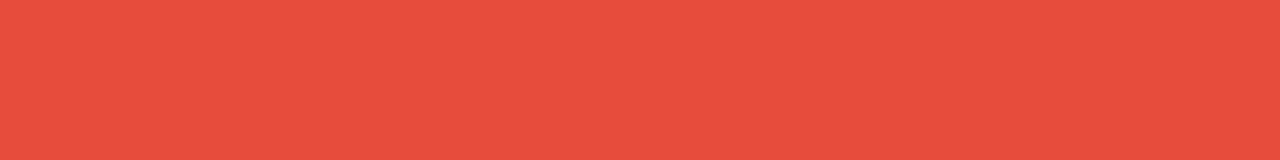
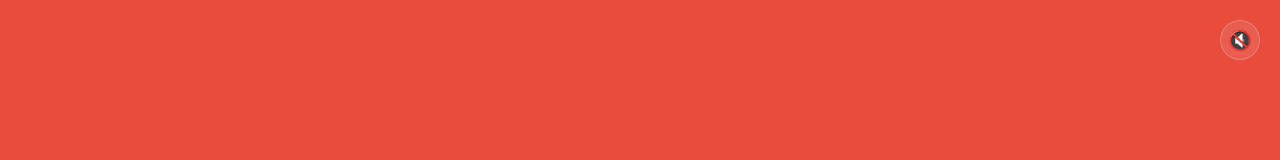
Before and after one commit to keiwanjamaly/pomodoro, a React (Vite) app: page / in a window 1280 px wide. Shown: the top 160 px of the page. Built offline with nearby package versions, Linux system fonts and the light colour scheme.

Commit message:
feat: add sound toggle button and support seconds in URL time param

```diff
--- a/src/App.jsx
+++ b/src/App.jsx
@@ -6,6 +6,7 @@ import Timeline from './components/Timeline';
 import ProgressBar from './components/ProgressBar';
 import GlassCard from './components/GlassCard';
 import './index.css';
+import './components/SoundToggle.css';
 
 function App() {
   const {
@@ -16,7 +17,9 @@ function App() {
     sessions,
     isDebug,
     debugTime,
-    timeOffset
+    timeOffset,
+    isSoundEnabled,
+    setIsSoundEnabled
   } = usePomodoro();
 
   // Update body background color
@@ -24,8 +27,28 @@ function App() {
     document.body.style.backgroundColor = bgColor;
   }, [bgColor]);
 
+  const toggleSound = () => {
+    if (!isSoundEnabled) {
+      // Unlock audio context on user interaction
+      const baseUrl = import.meta.env.BASE_URL;
+      const audioPath = `${baseUrl}${baseUrl.endsWith('/') ? '' : '/'}notification.mp3`;
+      const audio = new Audio(audioPath);
+      audio.volume = 0; // Play silently to unlock
+      audio.play().catch(() => { });
+    }
+    setIsSoundEnabled(!isSoundEnabled);
+  };
+
   return (
     <>
+      <button
+        className="sound-toggle"
+        onClick={toggleSound}
+        aria-label={isSoundEnabled ? "Mute sound" : "Enable sound"}
+      >
+        {isSoundEnabled ? '🔊' : '🔇'}
+      </button>
+
       {isDebug && (
         <div id="debug-badge" className="debug-badge" style={{ display: 'block' }}>
           Sim: {debugTime}
--- /dev/null
+++ b/src/components/SoundToggle.css
@@ -0,0 +1,29 @@
+.sound-toggle {
+    position: fixed;
+    top: 20px;
+    right: 20px;
+    background: rgba(255, 255, 255, 0.1);
+    border: 1px solid rgba(255, 255, 255, 0.2);
+    border-radius: 50%;
+    width: 40px;
+    height: 40px;
+    display: flex;
+    align-items: center;
+    justify-content: center;
+    cursor: pointer;
+    font-size: 1.2rem;
+    color: white;
+    backdrop-filter: blur(10px);
+    -webkit-backdrop-filter: blur(10px);
+    z-index: 1000;
+    transition: all 0.3s ease;
+}
+
+.sound-toggle:hover {
+    background: rgba(255, 255, 255, 0.2);
+    transform: scale(1.1);
+}
+
+.sound-toggle:active {
+    transform: scale(0.95);
+}
--- a/src/hooks/usePomodoro.js
+++ b/src/hooks/usePomodoro.js
@@ -31,6 +31,7 @@ export const usePomodoro = () => {
     const [timeOffset, setTimeOffset] = useState(0);
     const [isDebug, setIsDebug] = useState(false);
     const [debugTime, setDebugTime] = useState('');
+    const [isSoundEnabled, setIsSoundEnabled] = useState(false);
     const previousStateRef = useRef(null);
 
     // Check for debug time in URL
@@ -38,14 +39,17 @@ export const usePomodoro = () => {
         const params = new URLSearchParams(window.location.search);
         const debugTimeParam = params.get('time');
         if (debugTimeParam) {
-            const [h, m] = debugTimeParam.split(':').map(Number);
-            if (!isNaN(h) && !isNaN(m)) {
-                const now = new Date();
-                const targetDate = new Date();
-                targetDate.setHours(h, m, 0, 0);
-                setTimeOffset(targetDate.getTime() - now.getTime());
-                setIsDebug(true);
-                setDebugTime(`${h}:${m}`);
+            const parts = debugTimeParam.split(':').map(Number);
+            if (parts.length >= 2) {
+                const [h, m, s = 0] = parts;
+                if (!isNaN(h) && !isNaN(m) && !isNaN(s)) {
+                    const now = new Date();
+                    const targetDate = new Date();
+                    targetDate.setHours(h, m, s, 0);
+                    setTimeOffset(targetDate.getTime() - now.getTime());
+                    setIsDebug(true);
+                    setDebugTime(parts.length === 3 ? `${h}:${m}:${s}` : `${h}:${m}`);
+                }
             }
         }
     }, []);
@@ -106,9 +110,10 @@ export const usePomodoro = () => {
                     totalDurationSeconds = (30 - CONFIG.workDuration) * 60;
                 }
             }
-            // Sound Logic
+            // SisSoundEnabled && ound Logic
             if (previousStateRef.current && previousStateRef.current !== state) {
-                const audioPath = `${import.meta.env.BASE_URL}notification.mp3`;
+                const baseUrl = import.meta.env.BASE_URL;
+                const audioPath = `${baseUrl}${baseUrl.endsWith('/') ? '' : '/'}notification.mp3`;
                 new Audio(audioPath).play().catch(e => console.error('Error playing sound:', e));
             }
             previousStateRef.current = state;
@@ -173,6 +178,8 @@ export const usePomodoro = () => {
         currentSessionIndex,
         isDebug,
         debugTime,
-        timeOffset // Exposed for timeline calculation if needed
+        timeOffset, // Exposed for timeline calculation if needed
+        isSoundEnabled,
+        setIsSoundEnabled
     };
 };
```
Also changed, not shown: 1 other file (tests, documents, lock files or other folders).
